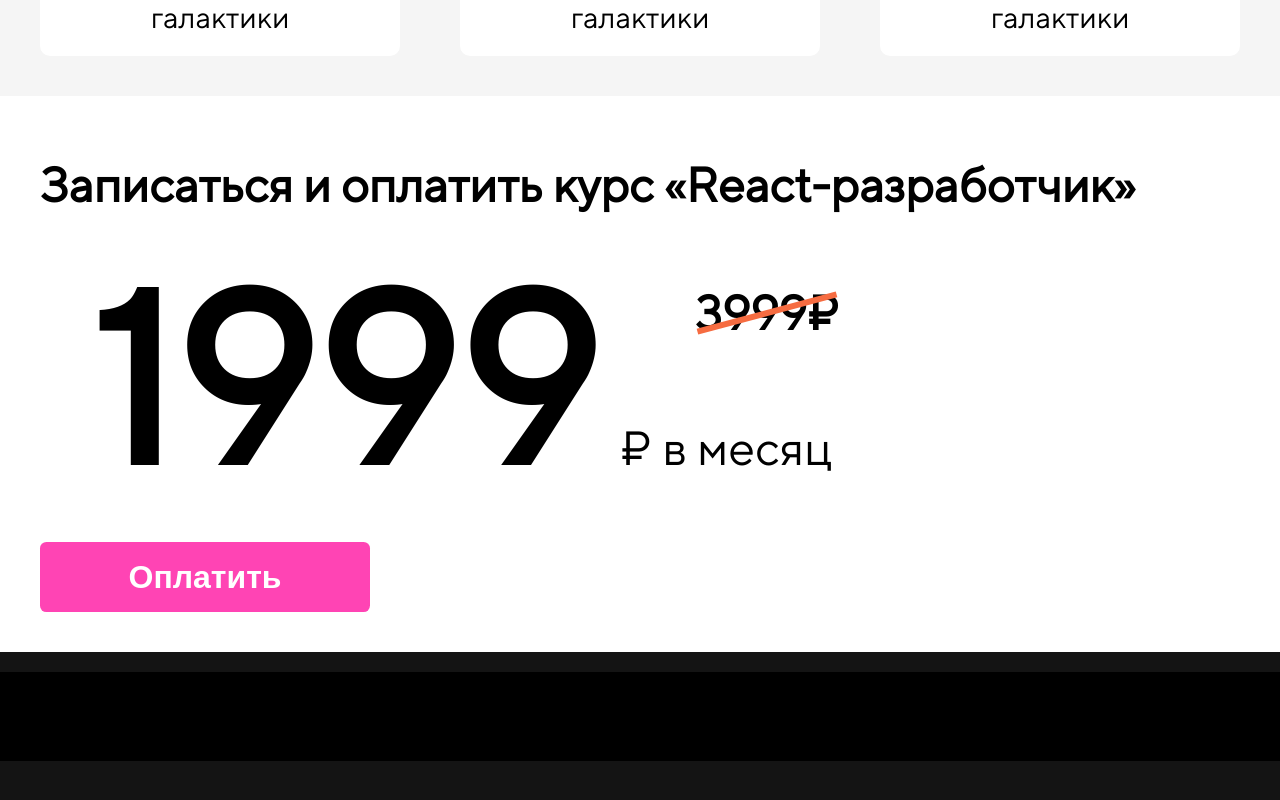
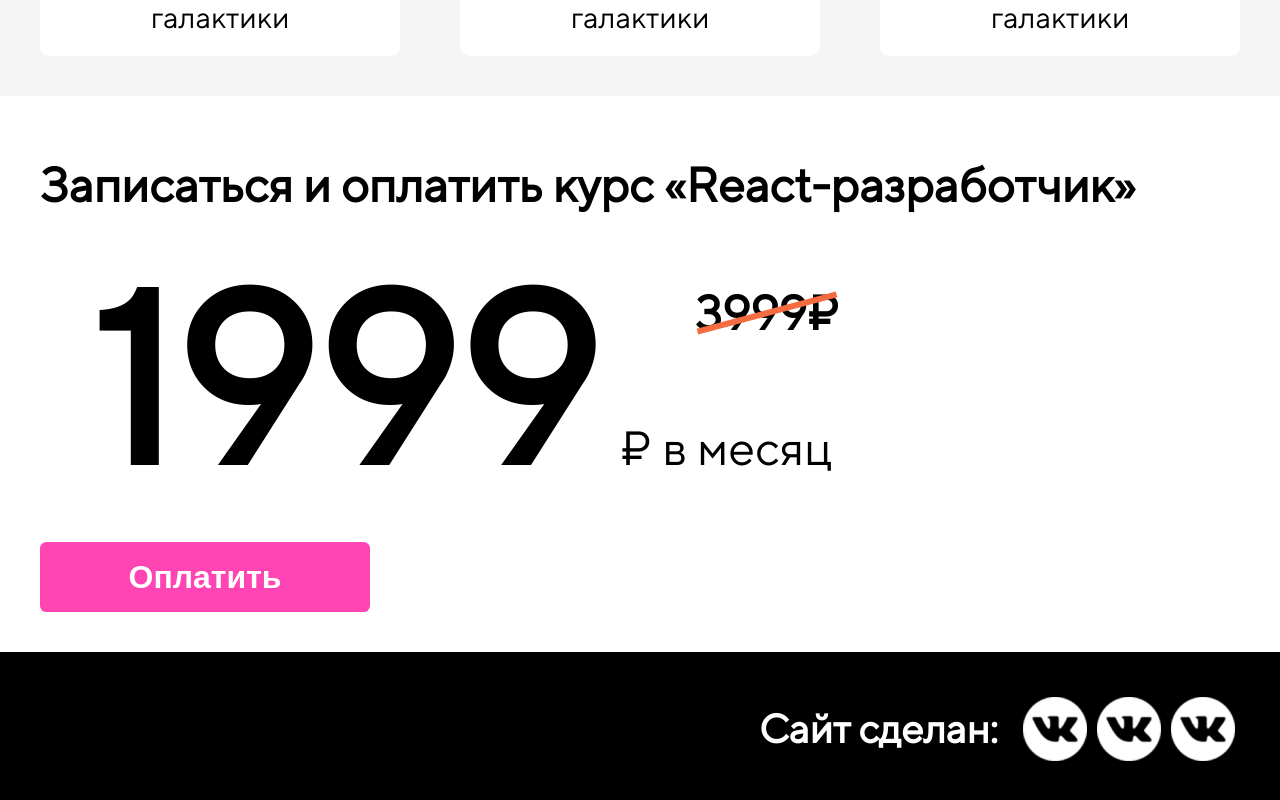
Before and after one commit to arsenblade/front-react-learn, a React (Create React App) app: page / in a window 1280 px wide. Shown: the part 2707-3507 px from the top of the page. Before the commit the page ends 3468 px from the top, so only its background shows below. Built offline with nearby package versions, Linux system fonts and the light colour scheme.

Commit message:
Сделан футер

```diff
--- a/src/components/screen/Footer/Footer.module.scss
+++ b/src/components/screen/Footer/Footer.module.scss
@@ -2,7 +2,7 @@
 
 .container {
   width: 100%;
-  padding-bottom: 40px;
+  padding: 40px;
 
   @media(max-width: 650px) {
     width: 650px;
@@ -18,6 +18,7 @@
 
   @media(max-width: $mobileOnlyWidth) {
     width: 100%;
+    padding: 20px;
   }
 
   @media(max-width: 380px) {
@@ -27,8 +28,64 @@
 
 .containerWhite {
   background-color: $beige;
+  color: black;
 }
 
 .containerBlack {
   background-color: $black;
+  color: white;
 }
+
+.footer {
+  display: flex;
+  align-items: center;
+  margin-left: auto;
+
+  @media(min-width: $mobileOnlyWidth) {
+    width: 380px;
+  }
+
+  @media(min-width: $tabletWidth) {
+    width: 481px;
+  }
+
+  >h2 {
+    margin: 0;
+    margin-right: 20px;
+    font-size: 32px;
+
+    @media(max-width: $mobileOnlyWidth) {
+      font-size: 25px;
+    }
+
+    @media(min-width: $tabletWidth) {
+      font-size: 40px;
+    }
+  }
+}
+
+.containerLink {
+  display: flex;
+  align-items: center;
+}
+
+.iconLink {
+  width: 55px;
+  height: 55px;
+  padding: 5px;
+
+  @media(min-width: $tabletWidth) {
+    width: 74px;
+    height: 74px;
+  }
+
+  >img {
+    width: 45px;
+    height: 45px;
+
+    @media(min-width: $tabletWidth) {
+      width: 64px;
+      height: 64px;
+    }
+  }
+}
--- a/src/components/screen/Footer/Footer.tsx
+++ b/src/components/screen/Footer/Footer.tsx
@@ -2,6 +2,8 @@ import {FC} from 'react'
 import styles from './Footer.module.scss'
 import cn from 'classnames'
 import { Link } from 'react-router-dom'
+const vkWhite = require('../../../assets/img/vk-white.png')
+const vkBlack = require('../../../assets/img/vk-black.png')
 
 interface IFooter {
   color: 'black' | 'white'
@@ -19,9 +21,19 @@ const Footer:FC<IFooter> = ({color}) => {
       })}>
         <h2>Сайт сделан:</h2>
         <div className={styles.containerLink}>
-          <Link className={styles.iconLink} to='vk.com'></Link>
-          <Link className={styles.iconLink} to='vk.com'></Link>
-          <Link className={styles.iconLink} to='vk.com'></Link>
+          <Link className={styles.iconLink} to='vk.com'>
+            {color === 'black' && <img src={vkWhite} alt="vk"/>}
+            {color === 'white' && <img src={vkBlack} alt="vk"/>}
+          </Link>
+          <Link className={styles.iconLink} to='vk.com'>
+            {color === 'black' && <img src={vkWhite} alt="vk"/>}
+            {color === 'white' && <img src={vkBlack} alt="vk"/>}
+
+          </Link>
+          <Link className={styles.iconLink} to='vk.com'>
+            {color === 'black' && <img src={vkWhite} alt="vk"/>}
+            {color === 'white' && <img src={vkBlack} alt="vk"/>}
+          </Link>
         </div>
       </div>
     </div>
--- a/src/components/screen/Main/Main.tsx
+++ b/src/components/screen/Main/Main.tsx
@@ -7,8 +7,6 @@ import OurProgram from './OurProgram/OurProgram'
 import PaymentCourse from './PaymentCourse/PaymentCourse'
 import PersonalProject from './PersonalProject/PersonalProject'
 import PresentCourse from './PresentCourse/PresentCourse'
-
-
 
 const Main = () => {
   return (
--- a/src/components/screen/Main/OurProgram/OurProgram.tsx
+++ b/src/components/screen/Main/OurProgram/OurProgram.tsx
@@ -1,6 +1,6 @@
 import React from 'react'
 import Button from '../../../ui/Button/Button'
-import InfoCircle from '../../../ui/Info-circle/InfoCircle'
+import InfoCircle from '../../../ui/info-circle/InfoCircle'
 import styles from './OurProgram.module.scss'
 
 const OurProgram = () => {
```
Also changed, not shown: src/assets/img/vk-black.png (added), src/assets/img/vk-white.png (added).
